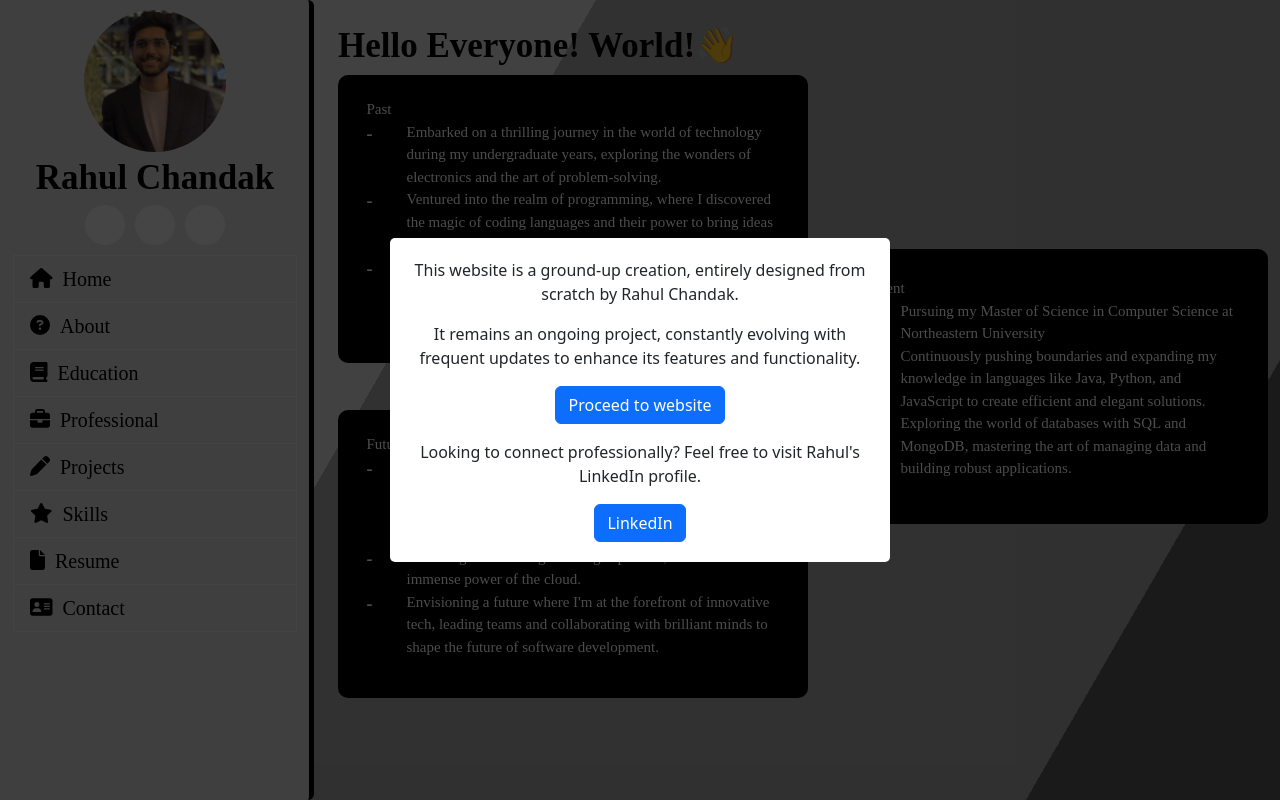
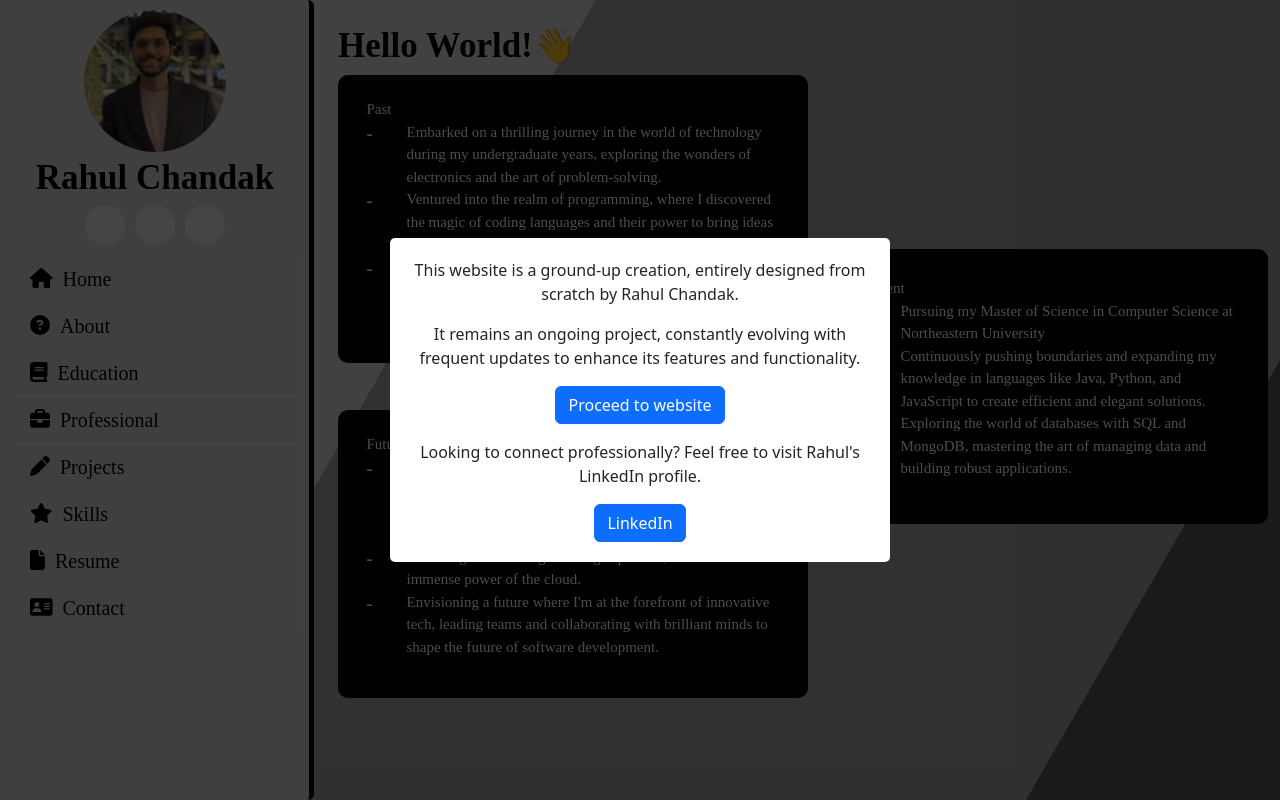
Before and after one commit to rahulschandak/Portfolio_Website, a React (Create React App) app: page /About in a window 1280 px wide. Built offline with nearby package versions, Linux system fonts and the light colour scheme; some icons are missing.

Commit message:
Testing 'Skills Section'

```diff
--- a/src/portfolio/about-page/index.js
+++ b/src/portfolio/about-page/index.js
@@ -15,14 +15,14 @@ const AboutScreen = () => {
     };
   }, []);
   return (
-    <div className="container h-100 d-flex  justify-content-center">
+    <div className="container h-100 d-flex justify-content-center">
       <div className="bg"></div>
       <div className="bg bg2"></div>
       <div className="bg bg3"></div>
 
       <div>
         <div>
-          <h1 className="about-heading wd-typewriter-label">Hello Everyone! World!👋</h1>
+          <h1 className="about-heading wd-typewriter-label">Hello World!👋</h1>
         </div>
         {!isMobile && (
           <div className="">
@@ -145,7 +145,7 @@ const AboutScreen = () => {
               <ul className="wd-fancy-bullets">
                 Future <br />
                 <li>
-                  Eagerly seeking exciting SDE internships and full time
+                  Eagerly seeking exciting and full time SDE
                   opportunities to apply my skills and passion to real-world
                   projects, making a meaningful impact on users and the digital
                   landscape.
--- a/src/portfolio/home-page/index.js
+++ b/src/portfolio/home-page/index.js
@@ -45,7 +45,7 @@ const HomeScreen = () => {
       )}
 
       {isMobile && (
-        <div className="align-items-center text-center wd-margin-top">
+        <div className="text-center wd-margin-top">
           <img
             src="images/HomePic2.jpg"
             alt="ProfilePic"
--- a/src/portfolio/projects-page/index.js
+++ b/src/portfolio/projects-page/index.js
@@ -4,7 +4,7 @@ import "./index.css";
 
 const ProjectsScreen = () => {
   return (
-    <div className="container h-100 d-flex  justify-content-center">
+    <div className="container h-100 d-flex justify-content-center">
       <div className="bg"></div>
       <div className="bg bg2"></div>
       <div className="bg bg3"></div>
```
